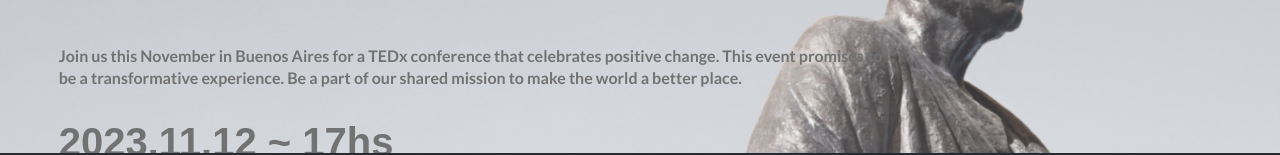
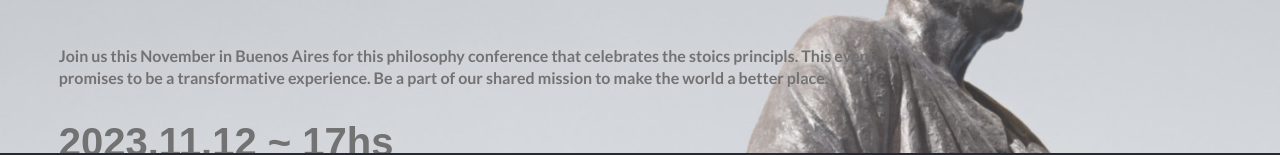
Before and after one commit to MarcoDDM/conference-web, a website: page index.html in a window 1280 px wide. Shown: the part 287-442 px from the top of the page. Drawn offline with Linux system fonts and the light colour scheme.

Commit message:
Change first paragraph on landing page

```diff
--- a/index.html
+++ b/index.html
@@ -33,7 +33,8 @@
     <div class="headline-container">
       <sub>Hello! Sharing world!</sub>
       <h1 class="headline">NEO STOICISM SUMMIT 2023</h1>
-      <p class="message">Join us this November in Buenos Aires for a TEDx conference that celebrates positive change.
+      <p class="message">Join us this November in Buenos Aires for this philosophy conference that celebrates the stoics
+        principls.
         This
         event promises to be a transformative experience. Be a part of
         our shared mission to make the world a better place.</p>
```
